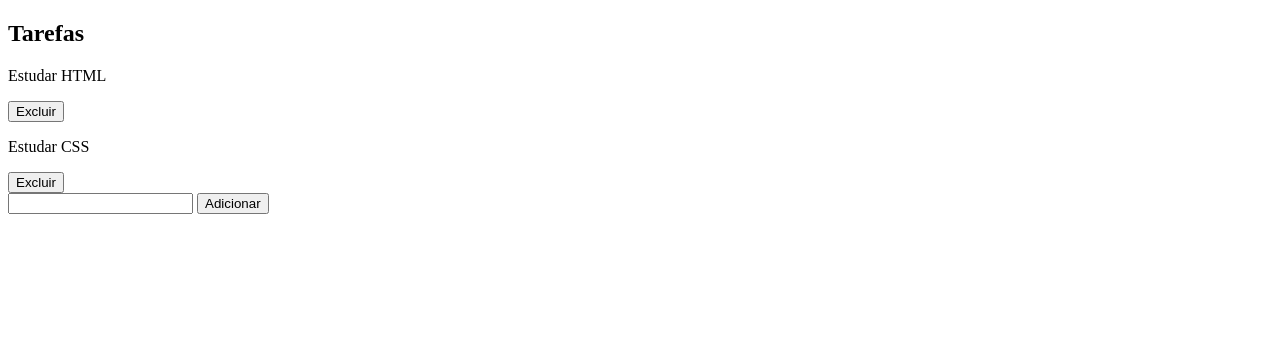
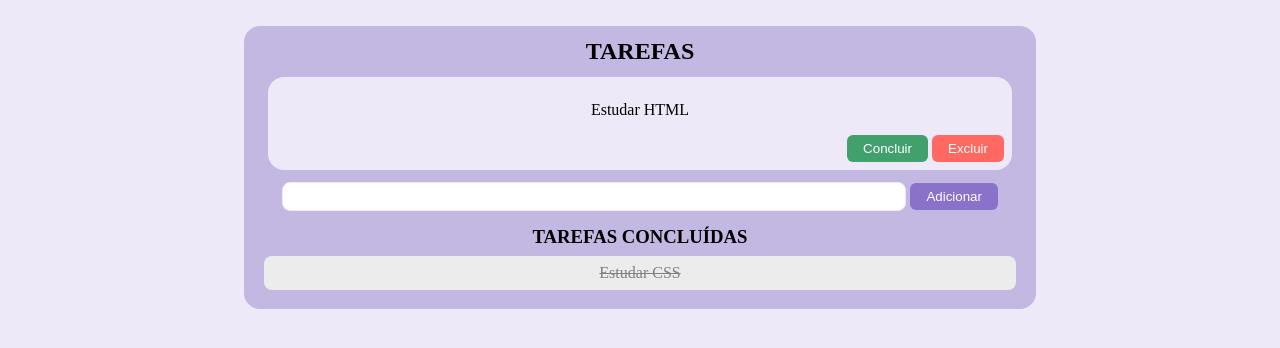
Before and after one commit to Taykazuhiro/TaskList, a plain HTML site: page index.html in a window 1280 px wide. Drawn offline with Linux system fonts and the light colour scheme.

Commit message:
ajustando js

```diff
--- a/index.html
+++ b/index.html
@@ -2,7 +2,7 @@
 <html>
 <head>
   <title>Lista de Tarefas</title>
-  <link href="css/style.css" rel="stylesheet">
+  <link href="style.css" rel="stylesheet">
 </head>
 <body>
     <section class="principal">
@@ -10,15 +10,21 @@
         <section id="lista">
           <div class="card" id="item-1">
             <p> Estudar HTML </p>
-            <button onclick='excluir("item-1")'>Excluir </button>
-          </div>
-           <div class="card" id="item-2">
-            <p> Estudar CSS </p>
-             <button onclick='excluir("item-2")'>Excluir </button>
+            <button class="botao-concluir" onclick='concluir("item-1")'>Concluir </button>
+            <button class="botao-excluir"onclick='excluir("item-1")'>Excluir </button>
           </div>
          </section>
         <div class="formulario">
-           <input type="text" id="nova-tarefa">
-          <button onclick='salvarTarefa()'> Adicionar</button>
+           <input type="text" id="valor">
+          <button onclick='salvarTarefa()'>Adicionar</button>
         </div>
-      </section>
+        <section class="concluidas" id="lista-concluidas">
+            <h1>Tarefas Concluídas</h1>
+            <div class="card-concluidas" id="item-2">
+                <p> Estudar CSS </p>
+              </div>
+        </section>
+    </section>
+    <script type="text/javascript" src="script.js"></script>
+</body>
+</html>
--- /dev/null
+++ b/script.js
@@ -0,0 +1,50 @@
+// Inicializando uma variavel para armazenar o id do próximo elemento a ser inserido na lista de tarefas
+let itemId = 0
+
+function salvarTarefa() {
+  // Atribuindo o input a uma variavel
+  //querySelector é um método que retorna o primeiro que corresponde ao seletor CSS. Pode ser uma tag <p>, <h1> ou um iD como no caso abaixo
+  let input = document.querySelector('#valor')
+  // JS não tem diferenciação entre aspas duplas "" ou simples '' para strings
+
+  // Atribuindo a lista a uma variavel
+  let elementoLista = document.querySelector('#lista')
+
+  // Caso o input com a nova tarefa esteja vazio, vai exibir um alerta
+  if (input.value === '') {
+    alert('Digite uma nova tarefa')
+    return
+  }
+
+  // "Escrevendo" o html de um novo card na lista de tarefas
+  // innerHTML é um método que define ou retorna o conteúdo HTML de um elemento.
+  //Nesse caso colocamos o elemento <section> dentro da varialvel elementoLista e com esse método estamos alterando o conteúdo do elemento
+  elementoLista.innerHTML +=
+  // o operador += é um operador de adição para númericos e de concatenação para strings
+  // o elemento ` permite adicionar strings de várias linhas
+  `
+  <div class='card' id='item-${itemId}'>
+    <p>${input.value}</p>
+    <button class="botao-concluir" onclick='concluir("item-${itemID}")'>Concluir</button>
+    <button class="botao-excluir" onclick='excluir("item-${itemId}")'>Excluir</button>
+  </div>
+  `
+ //${...} é a sintaxe usada para interpolação de strings. Interpolação de Strings = inserir expressões em uma string. Nesse caso, a variavel.
+
+  // Limpando o input
+  input.value = ''
+
+  // Alterando o numero Id para próximo item a ser inserido na lista. Numero do ID+1
+  itemId++
+}
+
+
+function excluir(valor) {
+//valor aqui funciona como uma variavel que vai receber o parâmetro ou é o ID valor?
+  // Selecionando o elemento a ser excluido
+  let elemento = document.querySelector(`#${valor}`)
+  //estou usando interpolação para adicionar o # e chamar o ID da classe
+
+  // Excluindo o elemento selecionado
+  elemento.remove()
+}
--- /dev/null
+++ b/style.css
@@ -0,0 +1,72 @@
+body {
+    background-color: #ede9f9;
+    margin:0;
+    text-align: center;
+    font-family: 'sans-serif';
+  }
+
+  .principal {
+    background-color: #c3b8e2;
+    width: 60%;
+    margin: 2% auto;
+    padding: 12px;
+    border-radius: 16px;
+  }
+
+  h1 {
+    margin: 0;
+    text-transform: uppercase;
+  }
+
+  .card {
+    background-color: #ede9f9;
+    padding: 8px;
+    margin: 12px;
+    border-radius:16px;
+    text-align: right;
+  }
+
+  p {
+    text-align: center;
+    font-size: 16px;
+  }
+
+  button {
+    background-color:#8a71c9;
+    border: none;
+    color: white;
+    padding: 6px 16px;
+    border-radius: 6px;
+    cursor: pointer;
+  }
+
+  .formulario {
+    margin-top: 12px
+  }
+
+  input{
+    width: 80%;
+    border: 1px solid #ede9f9;
+    border-radius: 8px;
+    padding: 6px 4px;
+  }
+
+  .botao-concluir {
+    background-color: #41a06c;
+  }
+  .botao-excluir{
+    background-color: #ff6961;
+  }
+
+  .card-concluidas p{
+    text-decoration:line-through;
+    background-color: #ececec;
+    padding: 8px;
+    margin: 1%;
+    border-radius:8px;
+    color: gray;
+  }
+
+  .concluidas h1{
+    margin-top: 2%;
+  }
```
